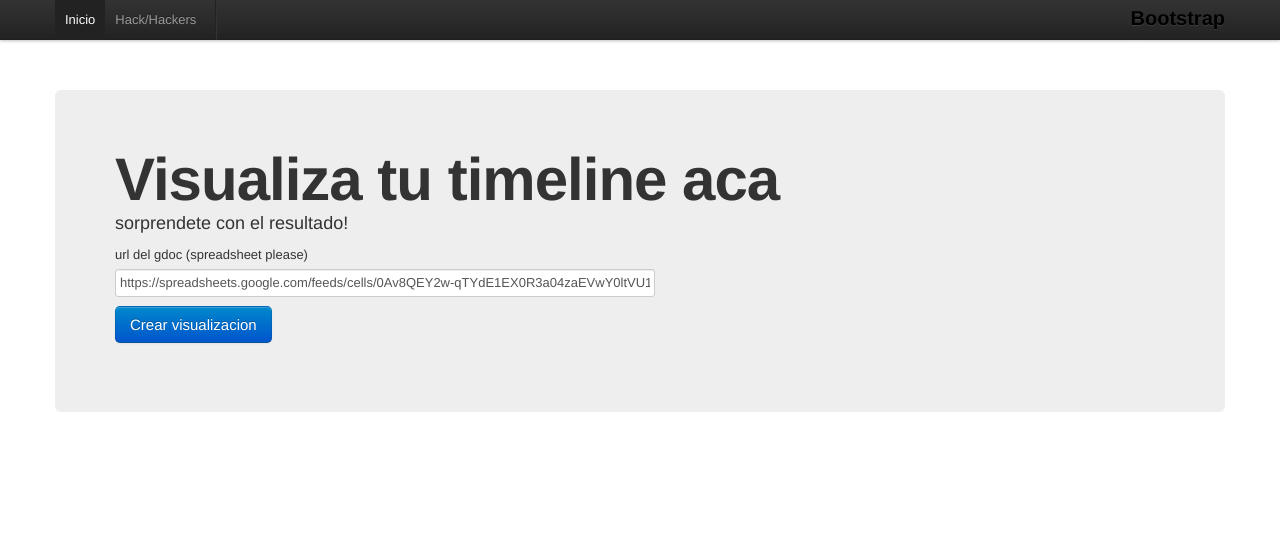
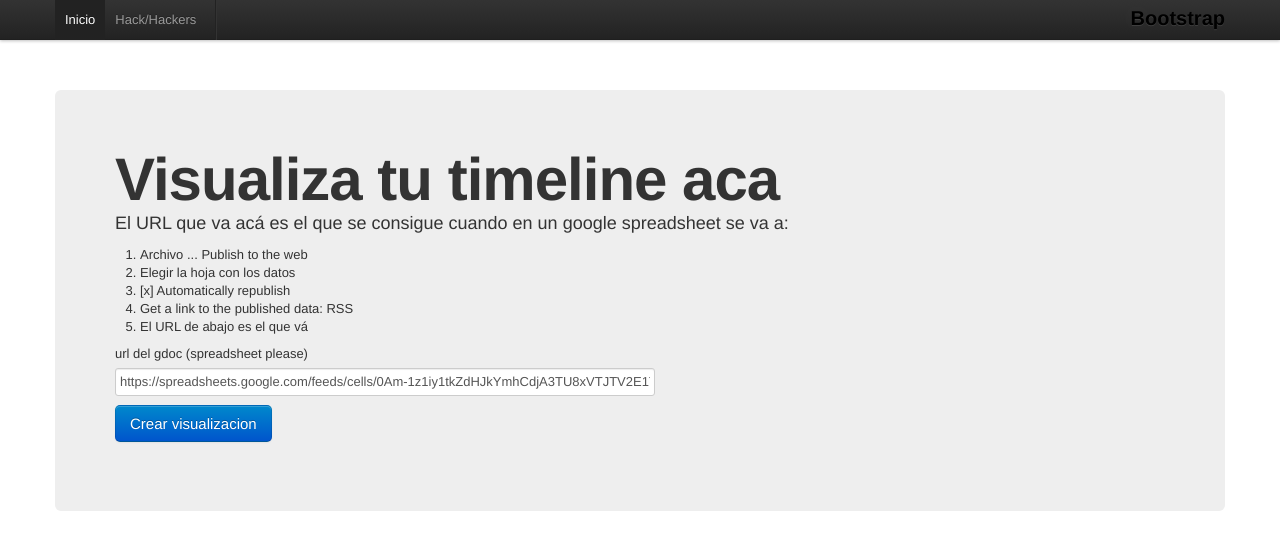
Before and after one commit to hhba/timelines, a plain HTML site: page index.html in a window 1280 px wide. Both pictures are taken after a click on the link "Crear visualizacion". Shown: the top 550 px of the page. Drawn offline with Linux system fonts and the light colour scheme.

Commit message:
URL de input

```diff
--- a/index.html
+++ b/index.html
@@ -68,11 +68,19 @@
 
 <div class="hero-unit">
   <h1>Visualiza tu timeline aca</h1>
-  <p>sorprendete con el resultado!</p>
+  <p>El URL que va acá es el que se consigue cuando en un google spreadsheet se va a:
+    <ol>
+      <li>Archivo ... Publish to the web</li>
+      <li>Elegir la hoja con los datos</li>
+      <li>[x] Automatically republish</li>
+      <li>Get a link to the published data: RSS</li>
+      <li>El URL de abajo es el que vá</li>
+    </ol>
+  </p>
 <div class="clearfix">
     <label>url del gdoc (spreadsheet please)</label>
     <div class="input">
-        <input type="text" class="input-xxlarge" name="url" id='url' value='https://spreadsheets.google.com/feeds/cells/0Av8QEY2w-qTYdE1EX0R3a04zaEVwY0ltVU1oSkxKSWc/od5/public/basic?alt=json-in-script&callback=parseRequest' />
+        <input type="text" class="input-xxlarge" name="url" id='url' value='https://spreadsheets.google.com/feeds/cells/0Am-1z1iy1tkZdHJkYmhCdjA3TU8xVTJTV2E1TE5TYVE/od6/public/basic?alt=json-in-script&callback=parseRequest' />
     </div>
 </div>
   <p>
--- a/javascripts/get_data.js
+++ b/javascripts/get_data.js
@@ -4,7 +4,9 @@ function get_data(url,cb) {
   // Crear el elemenot script
   var script = document.createElement('script');
   // set the src attribute to that url
-  script.setAttribute('src', url);
+  url = url.replace(/alt=[a-z]+/,'')
+  url = url.replace("/list/",'/cells/')
+  script.setAttribute('src', url + "&alt=json-in-script&callback=parseRequest");
   // insert the script in out page
   callback = cb
   document.getElementsByTagName('head')[0].appendChild(script);
```
